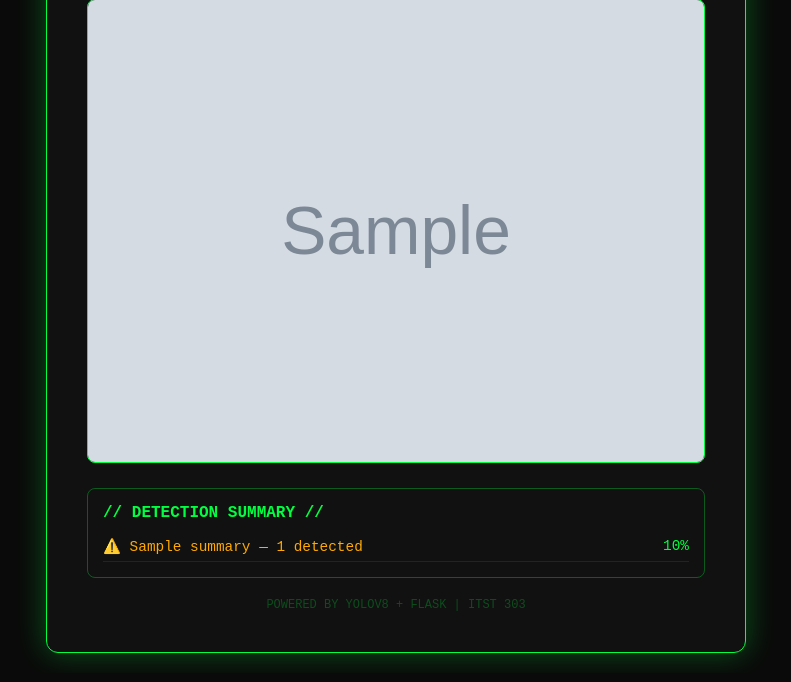
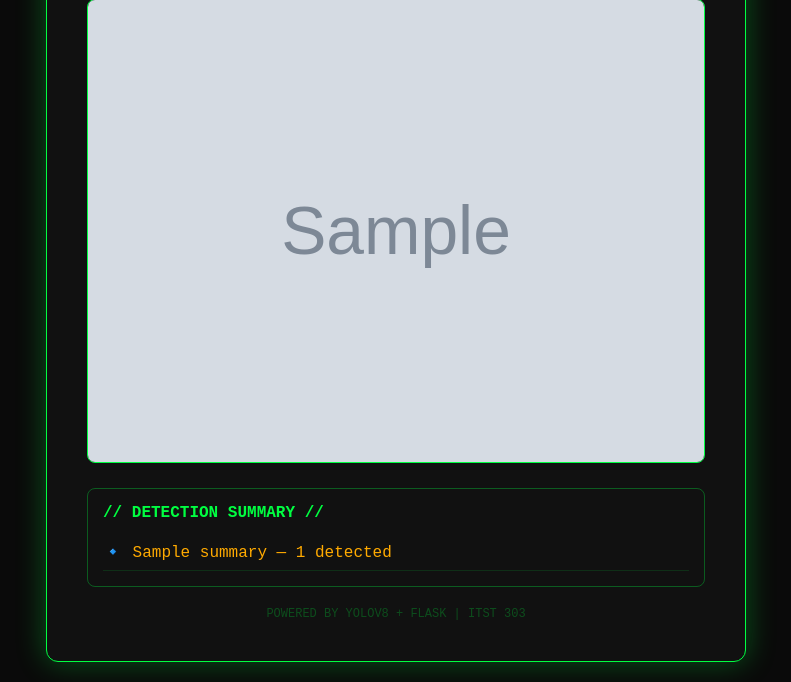
Before and after one commit to ralph2314/helmet-detection, a Python web app: template templates/index.html in a window 1280 px wide. Shown: the part 412-1094 px from the top of the page, without its empty margins (244-1035 px from the left). Run offline with Jinja, Linux system fonts and the light colour scheme; the template is opened without the code that fills it: most values are stand-ins (such as "Sample title", 1, 10 or a date in 2020); grey boxes marked "Sample" are stand-in pictures.

Commit message:
clean summary display

```diff
--- a/templates/index.html
+++ b/templates/index.html
@@ -58,16 +58,14 @@
             border-radius: 8px;
             padding: 15px;
         }
-        .summary h3 { margin-bottom: 10px; font-size: 1rem; color: #00ff41; }
+        .summary h3 { margin-bottom: 12px; font-size: 1rem; }
         .summary-item {
-            display: flex;
-            justify-content: space-between;
-            padding: 6px 0;
+            padding: 8px 0;
             border-bottom: 1px solid #00ff4120;
-            font-size: 0.9rem;
+            font-size: 1rem;
         }
-        .helmet { color: #00c800; }
-        .head { color: #ff4444; }
+        .safe { color: #00c800; }
+        .danger { color: #ff4444; }
         .other { color: #ffaa00; }
         .footer { margin-top: 20px; text-align: center; color: #00ff4140; font-size: 0.75rem; }
     </style>
@@ -93,10 +91,13 @@
             <h3>// DETECTION SUMMARY //</h3>
             {% for label, scores in summary.items() %}
             <div class="summary-item">
-                <span class="{{ 'helmet' if 'helmet' in label else 'head' if label == 'head' else 'other' }}">
-                    {{ '✅' if 'helmet' in label else '⚠️' }} {{ label }} — {{ scores|length }} detected
-                </span>
-                <span>{{ scores | join('%, ') }}%</span>
+                {% if 'helmet' in label %}
+                <span class="safe">✅ {{ label }} — {{ scores|length }} detected</span>
+                {% elif label == 'head' %}
+                <span class="danger">⚠️ head — {{ scores|length }} detected (no helmet!)</span>
+                {% else %}
+                <span class="other">🔹 {{ label }} — {{ scores|length }} detected</span>
+                {% endif %}
             </div>
             {% endfor %}
         </div>
```
